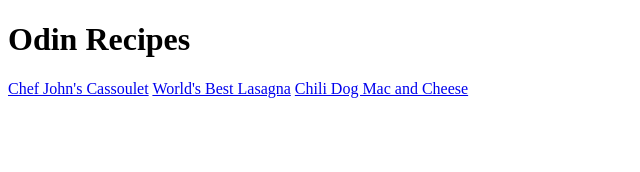
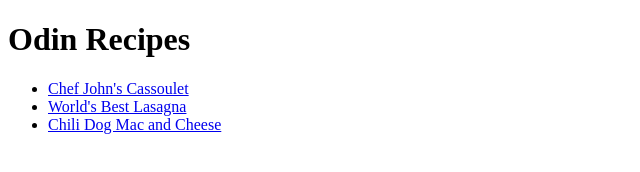
Before and after one commit to ohgrmait/odin-recipes, a plain HTML site: page index.html in a window 1280 px wide. Shown: the whole page, without its empty margins (0-640 px from the left). Drawn offline with Linux system fonts and the light colour scheme.

Commit message:
Put all links in an unordered list

```diff
--- a/index.html
+++ b/index.html
@@ -7,8 +7,10 @@
   <body>
     <h1>Odin Recipes</h1>
 
-    <a href="./recipes/cassoulet.html">Chef John's Cassoulet</a>
-    <a href="./recipes/lasagna.html">World's Best Lasagna</a>
-    <a href="./recipes/mac-and-cheese.html">Chili Dog Mac and Cheese</a>
+    <ul>
+      <li><a href="./recipes/cassoulet.html">Chef John's Cassoulet</a></li>
+      <li><a href="./recipes/lasagna.html">World's Best Lasagna</a></li>
+      <li><a href="./recipes/mac-and-cheese.html">Chili Dog Mac and Cheese</a></li>
+    </ul>
   </body>
 </html>
```
